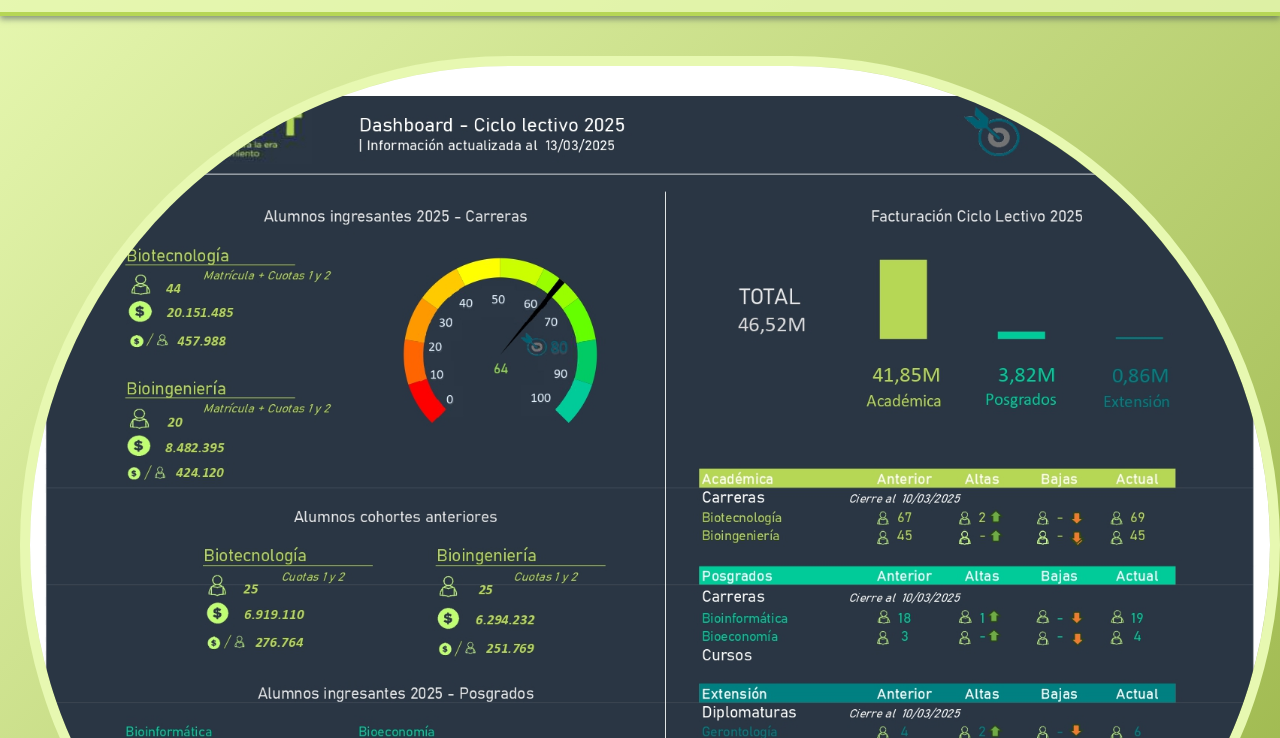
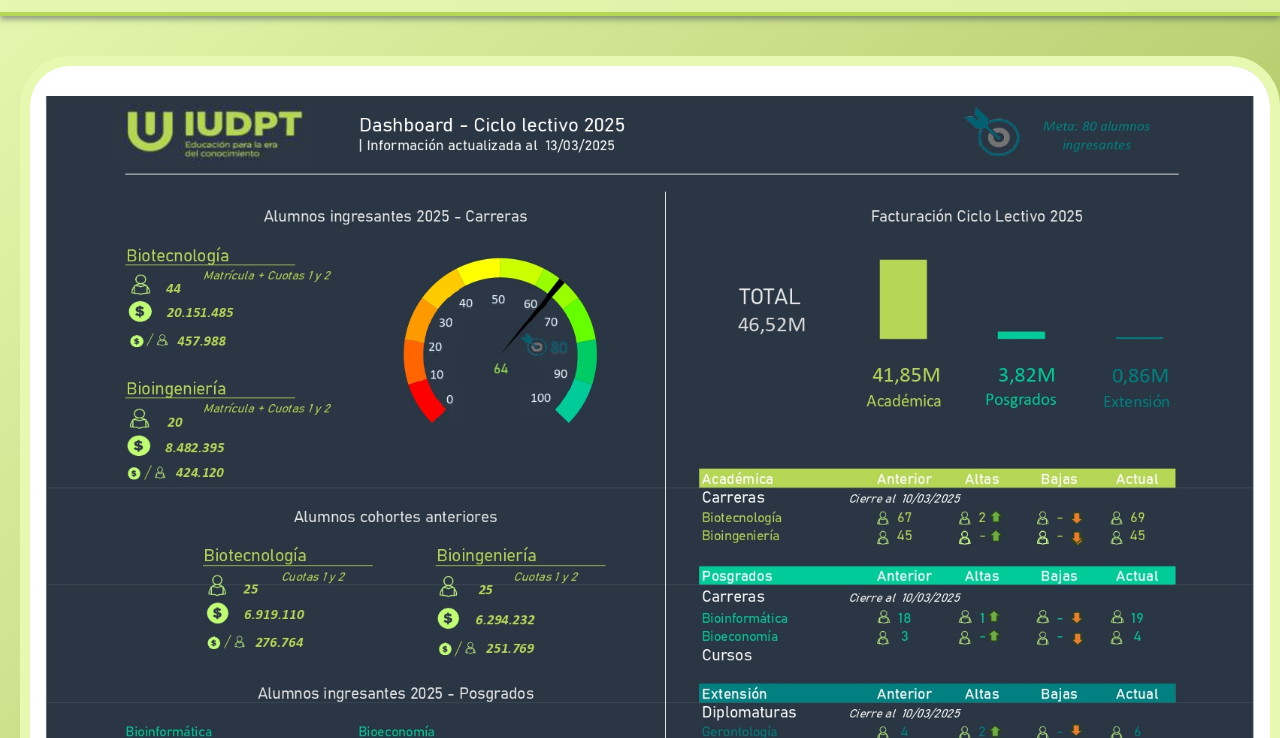
Before and after one commit to IUDPT-Dashboard/Prueba_Vistaprevia, a plain HTML site: page index.html in a window 1280 px wide. Shown: the part 62-800 px from the top of the page. Drawn offline with Linux system fonts and the light colour scheme.

Commit message:
Update styles.css

```diff
--- a/styles.css
+++ b/styles.css
@@ -60,7 +60,7 @@ header.banner p {
 .pdf-container img {
     width: 100%; /* Ocupa el 100% del ancho del contenedor */
     border: 10px solid #e7f8b1;
-    border-radius: 1000px;
+    border-radius: 50px;
     transition: transform 0.2s;
 
 }
```
